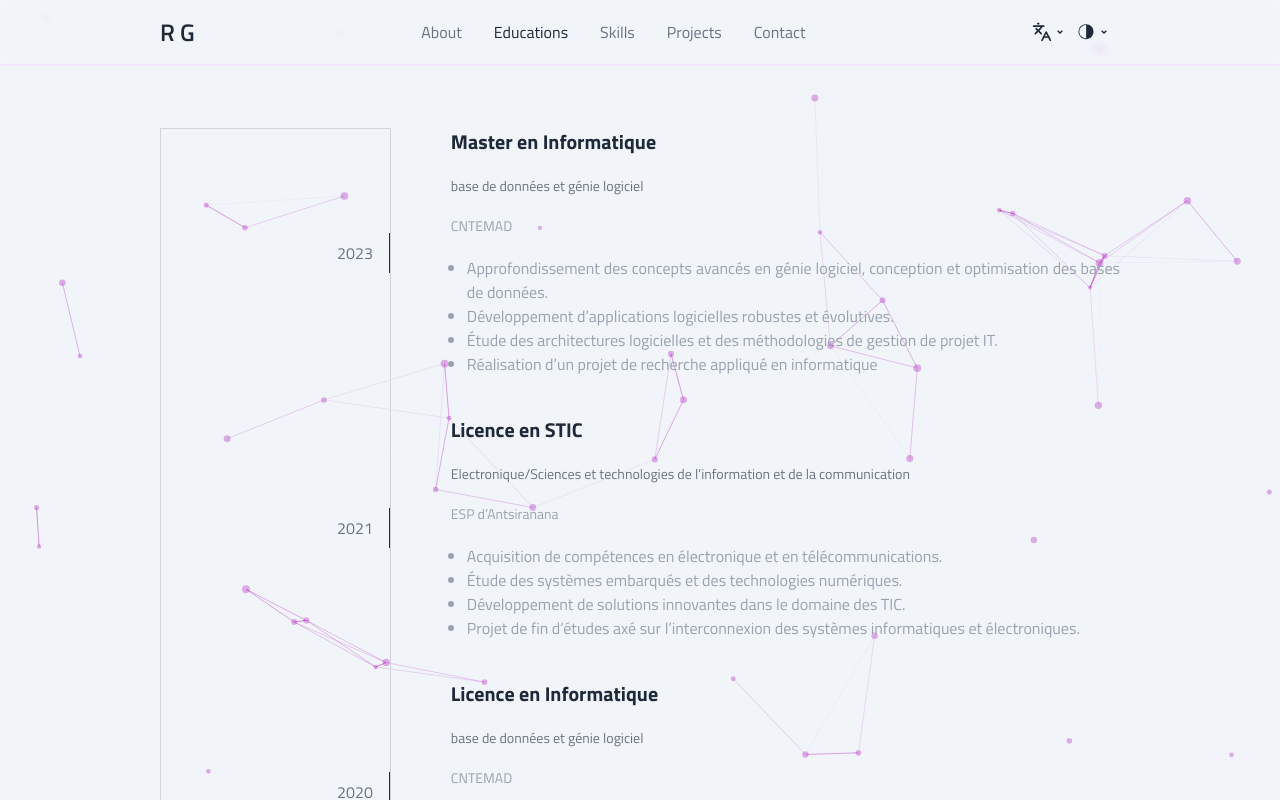
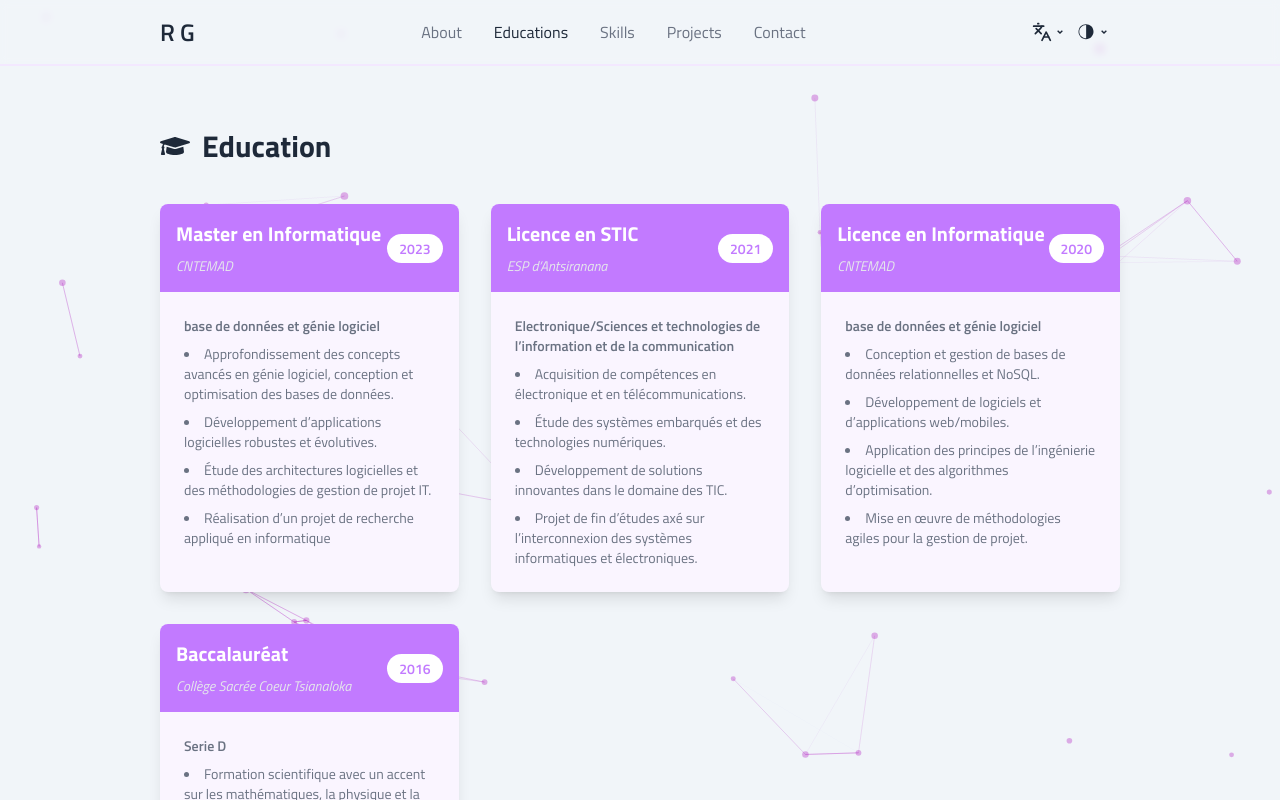
Before and after one commit to GI028/Giovanni-Rabibisoa-Portfolio, a React (Vite) app: page /educations in a window 1280 px wide. Shown: the top 800 px of the page. Built offline with nearby package versions, Linux system fonts and the light colour scheme.

Commit message:
updating the educations page (changing them to card)

```diff
--- a/src/components/Navigation/NavBar.tsx
+++ b/src/components/Navigation/NavBar.tsx
@@ -38,6 +38,10 @@ export default function NavBar({ className }: Props) {
 
   useEffect(() => {
     if (visible) setVisible(false)
+    document.body.scrollIntoView({
+      behavior: "instant",
+      block: "start",
+    })
   }, [pathname])
 
   const toggleNavbar = () => {
--- a/src/pages/Contact.tsx
+++ b/src/pages/Contact.tsx
@@ -7,10 +7,12 @@ export default function Contact() {
   return (
     <div className="pt-4 md:pt-0">
       <FullHeight
+        onDefaultSize={false}
+        onSm
         skipNavbar
         className="flex mb-4 md:mb-0 items-stretch gap-4 flex-col md:flex-row md:items-center"
       >
-        <div className="flex items-center justify-between">
+        <div className="sm:flex items-center justify-between hidden">
           <ContactPicture />
           <div className="hidden sm:block md:hidden flex-grow-1">
             <div className="w-fit m-auto">
--- a/src/pages/Educations.tsx
+++ b/src/pages/Educations.tsx
@@ -1,44 +1,54 @@
-import ExperienceTimeline from "../components/Timeline/ExperienceTimeline"
 import Container from "../components/HTML/Container"
 import FullHeight from "../components/HTML/FullHeight"
 import { diplomas } from "../data/Educations/diplomas"
-
+import { FaGraduationCap } from "react-icons/fa"
 
 export default function Educations() {
   return (
     <Container>
       <FullHeight skipNavbar>
         <section className="py-16">
-            {diplomas.map((diploma, index) => {
-              const isFirst = index === 0
-              const isLast = index === diplomas.length - 1
-              return (
-                <ExperienceTimeline
-                  key={index}
-                  time={
-                    <span className="pl-5 xs:pl-10 sm:pl-40 right-0 relative text-text-2 group-hover:text-text group-hover:right-10 transition-all duration-300 ease-in">
+          <h1 className="text-3xl font-bold text-text mb-10 flex items-center">
+            <FaGraduationCap className="mr-3" />
+            Education
+          </h1>
+          <div className="grid gap-8 xs:grid-cols-2 md:grid-cols-3">
+            {diplomas.map((diploma, index) => (
+              <div
+                key={index}
+                className="bg-bg-2 rounded-lg overflow-hidden shadow-lg hover:shadow-xl transition-shadow duration-300"
+              >
+                <div className="bg-primary p-4 flex justify-between items-center">
+                  <div className="space-y-2">
+                  <h3 className="font-bold text-xl text-white">
+                    {diploma.name}
+                  </h3>
+                  <p className="text-sm text-gray-200 italic">
+                    {diploma.institue}
+                  </p>
+                  </div>
+                  <div>
+                    <span className="text-sm text-primary font-semibold bg-opacity-20 bg-white px-3 py-1 rounded-full">
                       {diploma.date}
                     </span>
-                  }
-                  isFirst={isFirst}
-                  isLast={isLast}
-                  spacing={10}
-                >
-                  <div className="space-y-5 pl-5 sm:pl-15 ">
-                    <h3 className="font-bold text-xl text-text group-hover:text-2xl transition-all duration-300 ease-in">
-                      {diploma.name}
-                    </h3>
-                    <p className="text-sm text-text-2">{diploma.cursus}</p>
-                    <p className="text-sm">{diploma.institue}</p>
-                    <ul className="list-disc list-outside ml-4 text-justify">
-                      {diploma.descriptions.map((description, index) => (
-                        <li key={index}>{description}</li>
-                      ))}
-                    </ul>
                   </div>
-                </ExperienceTimeline>
-              )
-            })}
+                </div>
+                <div className="p-6">
+                  <p className="text-sm text-text-2 mb-2 font-semibold">
+                    {diploma.cursus}
+                  </p>
+
+                  <ul className="list-disc list-inside space-y-2 text-text-2">
+                    {diploma.descriptions.map((description, index) => (
+                      <li key={index} className="text-sm">
+                        {description}
+                      </li>
+                    ))}
+                  </ul>
+                </div>
+              </div>
+            ))}
+          </div>
         </section>
       </FullHeight>
     </Container>
--- a/src/pages/Skills/component/LabeledIcon.tsx
+++ b/src/pages/Skills/component/LabeledIcon.tsx
@@ -5,7 +5,7 @@ const LabeledIcon: React.FC<IconInfo> = ({ title, description, icon: Icon }) =>
   <Tooltip
     tip={<p className="w-fit inline-block max-w-30 text-text-3">{description}</p>}
   >
-    <div className="flex w-max cursor-default items-center bg-bg-3 text-text-2 py-1 px-2 rounded">
+    <div className="flex w-max cursor-default items-center bg-bg-2 text-text-2 py-1 px-2 rounded">
       <span className="text-xl text-primary mr-3">
         <Icon />
       </span>
```
